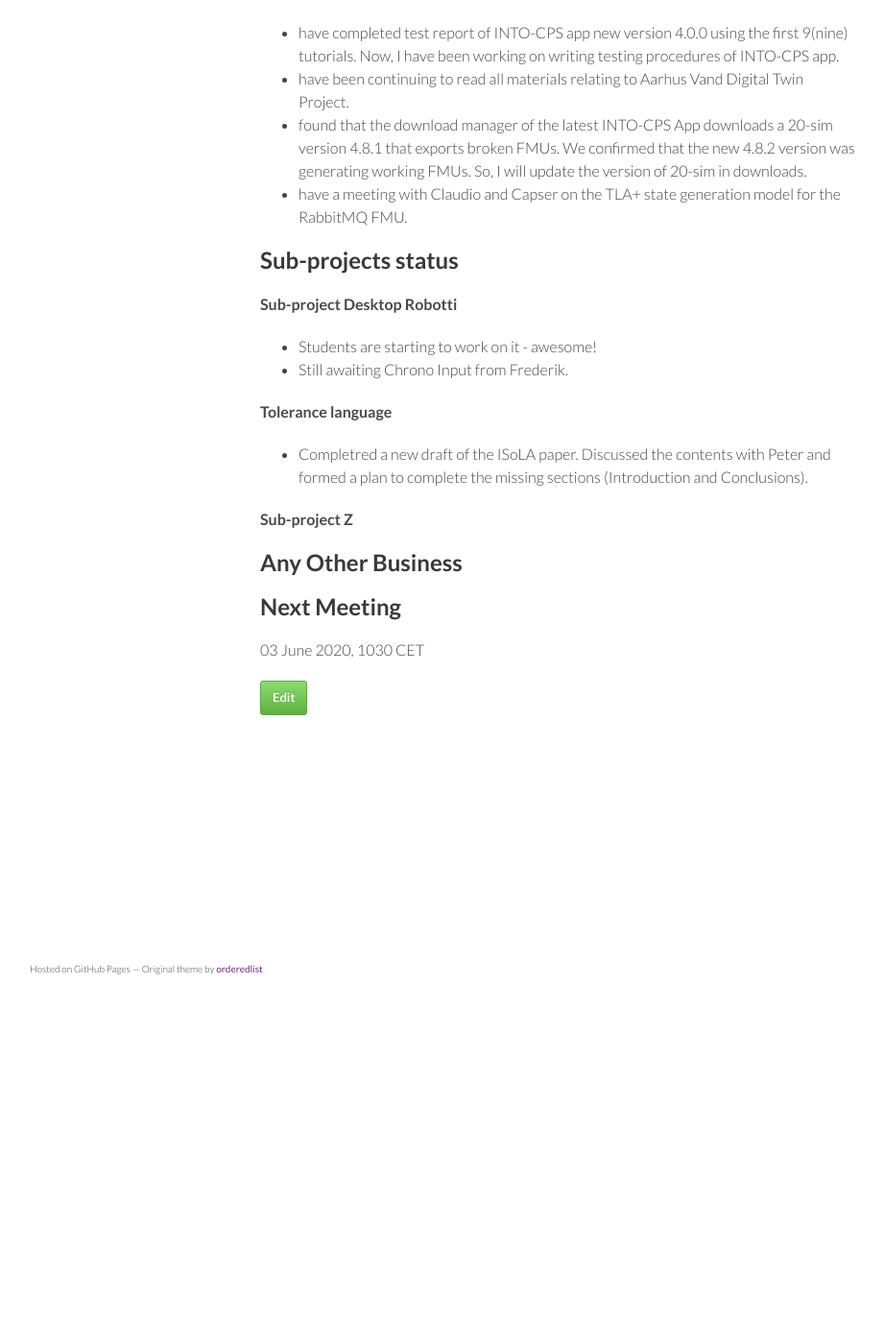
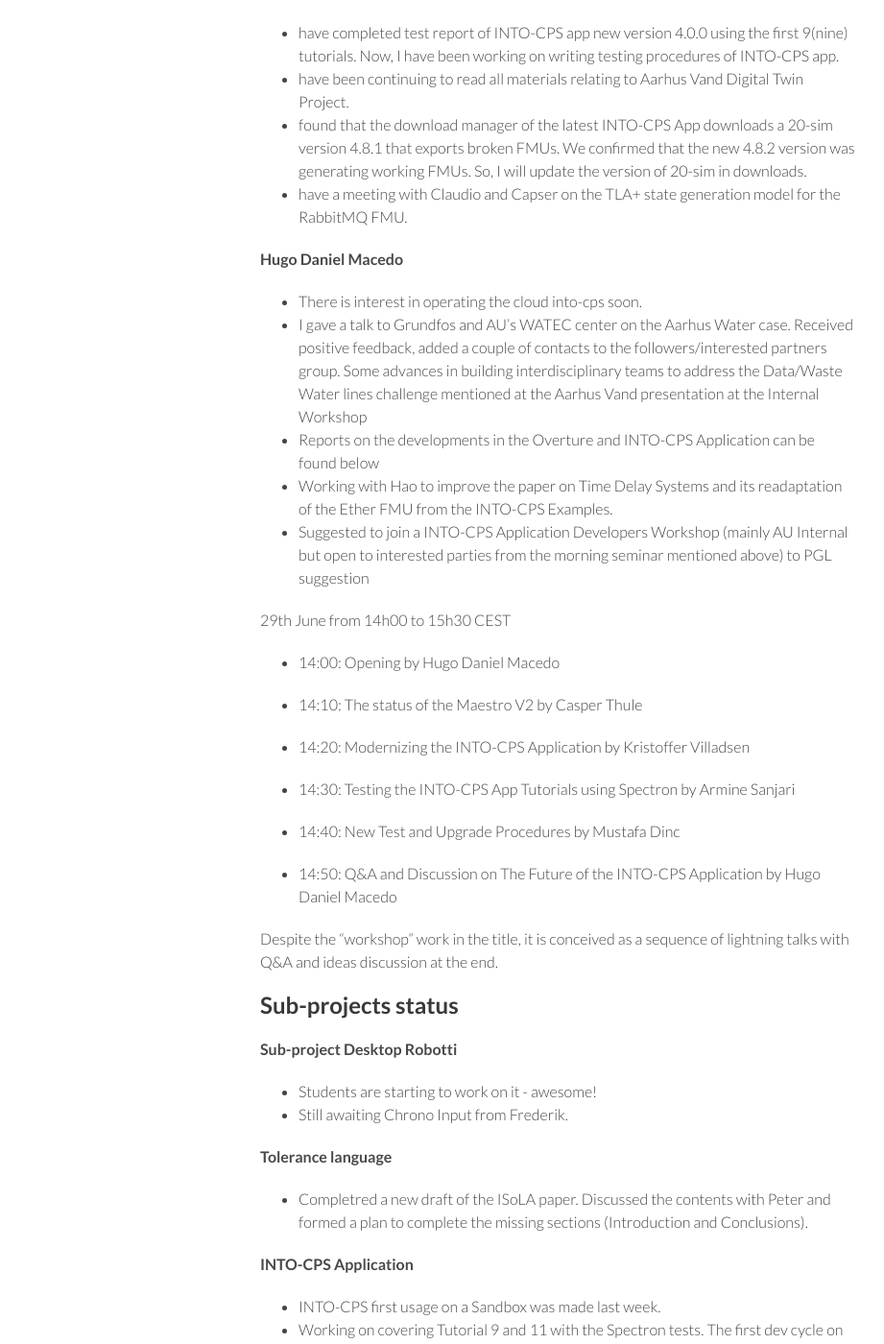
Before and after one commit to digitaltwincentre/digitaltwincentre.github.io, a Jekyll site: the page built from _biweeklies/Biweekly-18.md, in a window 1280 px wide and 1400 px high, scrolled down 1435 px. Shown: the whole window at 96% size, without its empty margins (179-1100 px from the left). Built offline with Jekyll 4.4.1, drawn with Linux system fonts in a browser that asks for light colours; nearby versions of some CDN libraries; before the commit the page ends 2474 px from its top, so only the background shows below that; some of the changed text lies outside the part shown.

Commit message:
Hugo's status

```diff
--- a/_biweeklies/Biweekly-18.md
+++ b/_biweeklies/Biweekly-18.md
@@ -54,6 +54,29 @@ writing testing procedures of INTO-CPS app.
 * found that the download manager of the latest INTO-CPS App downloads a 20-sim version 4.8.1 that exports broken FMUs. We confirmed that the new 4.8.2 version was generating working FMUs. So, I will update the version of 20-sim in downloads.
 * have a meeting with Claudio and Capser on the TLA+ state generation model for the RabbitMQ FMU.
 
+#### Hugo Daniel Macedo
+* There is interest in operating the cloud into-cps soon.
+* I gave a talk to Grundfos and AU's WATEC center on the Aarhus Water case. Received positive feedback, added a couple of contacts to the followers/interested partners group. Some advances in building interdisciplinary teams to address the Data/Waste Water lines challenge mentioned at the Aarhus Vand presentation at the Internal Workshop
+* Reports on the developments in the Overture and INTO-CPS Application can be found below
+* Working with Hao to improve the paper on Time Delay Systems and its readaptation of the Ether FMU from the INTO-CPS Examples.
+* Suggested to join a INTO-CPS Application Developers Workshop (mainly AU Internal but open to interested parties from the morning seminar mentioned above) to PGL suggestion
+
+29th June from 14h00 to 15h30 CEST
+
+* 14:00: Opening by Hugo Daniel Macedo
+
+* 14:10: The status of the Maestro V2 by Casper Thule
+
+* 14:20: Modernizing the INTO-CPS Application by Kristoffer Villadsen
+
+* 14:30: Testing the INTO-CPS App Tutorials using Spectron by Armine Sanjari
+
+* 14:40: New Test and Upgrade Procedures by Mustafa Dinc
+
+* 14:50: Q&A and Discussion on The Future of the INTO-CPS Application by Hugo Daniel Macedo
+
+Despite the "workshop" work in the title, it is conceived as a sequence of lightning talks with Q&A and ideas discussion at the end.
+
 ## Sub-projects status
 
 
@@ -64,7 +87,17 @@ writing testing procedures of INTO-CPS app.
 #### Tolerance language
 * Completred a new draft of the ISoLA paper. Discussed the contents with Peter and formed a plan to complete the missing sections (Introduction and Conclusions).
 
-#### Sub-project Z
+#### INTO-CPS Application
+* INTO-CPS first usage on a Sandbox was made last week.
+* Working on covering Tutorial 9 and 11 with the Spectron tests. The first dev cycle on testing is coming to an end. Right on time before student exam period.
+* Traceability work was merged to the development branch. Kristoffer is taking the lead on issue 88 regarding the broken setting json file, which causes trouble with the app (blank electron screen)
+* INTO-CPS first usage on a HUBCAP Sandbox was made last week.
+
+
+#### Overture Tool
+* Preparing the 3.0.0 release. A release candidate was distributed. Most features are OK, but no release is to be made soon due to some long-standing Overture issues. I will have a go on the issues ASAP.
+* Added the possibility to declare two files with the same name given those are placed into different folders.
+
 
 ##  Any Other Business
 
```
